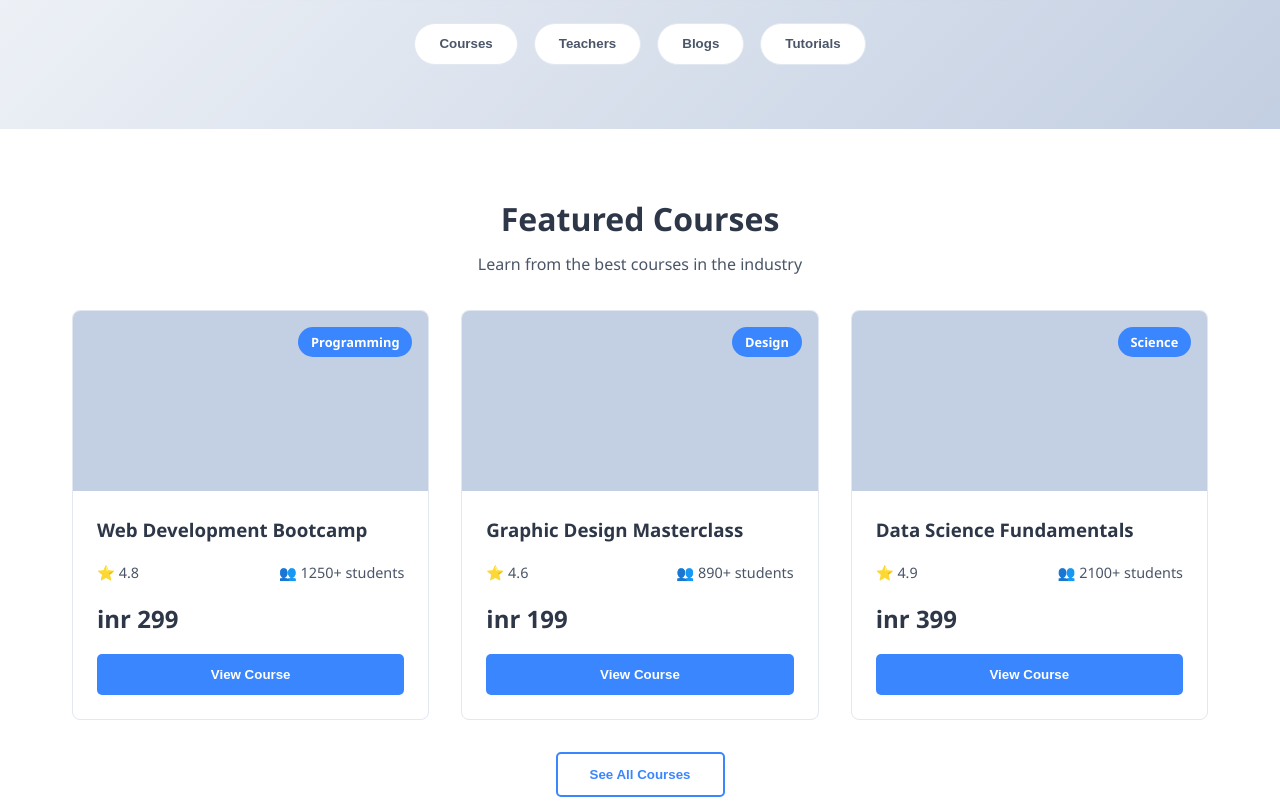
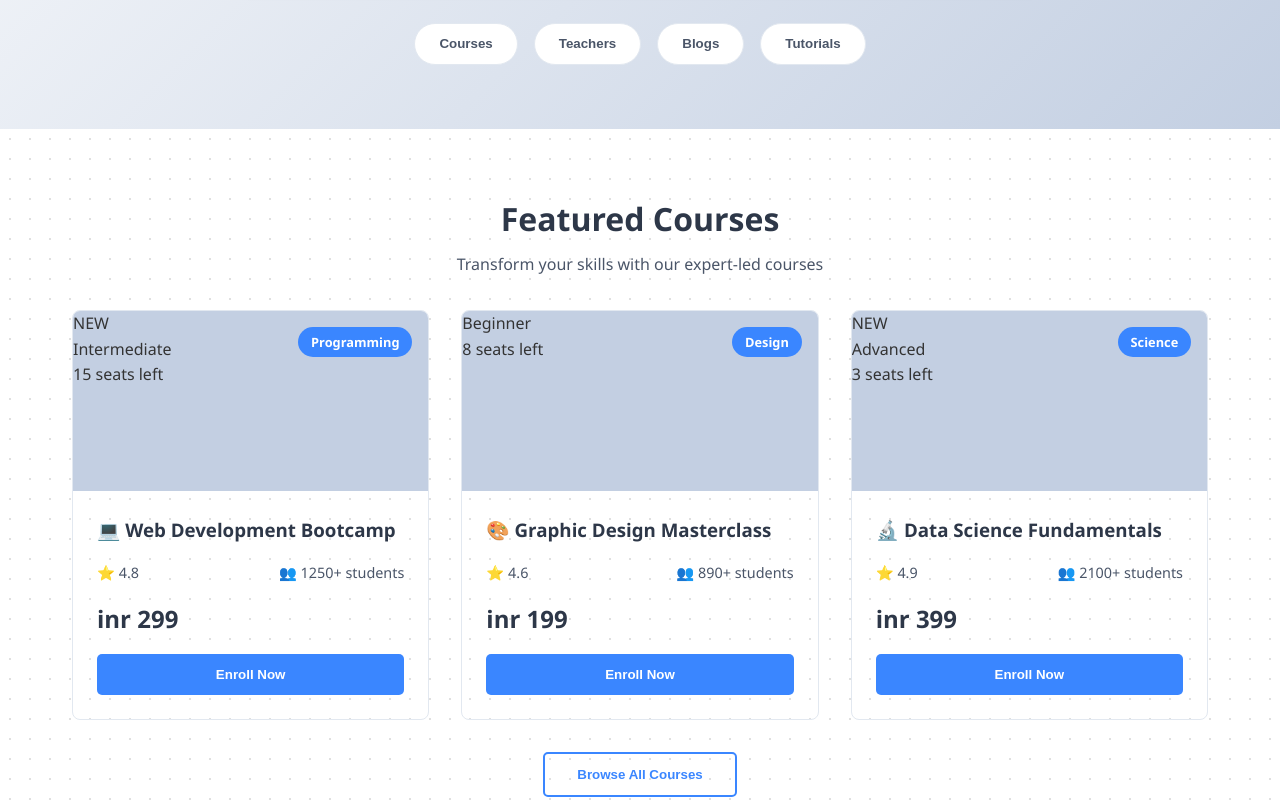
Before and after one commit to SoohamBhattacharyya/merits-academy, a React (Create React App) app: page / in a window 1280 px wide. Shown: the part 440-1242 px from the top of the page. Built offline with nearby package versions, Linux system fonts and the light colour scheme.

Commit message:
Customized courses section with new features

```diff
--- a/src/components/CoursesSection.css
+++ b/src/components/CoursesSection.css
@@ -1,6 +1,8 @@
 .courses-section {
   padding: 4rem 2rem;
   background-color: #fff;
+  background-image: radial-gradient(#e0e0e0 1px, transparent 1px);
+  background-size: 20px 20px;
 }
 
 .container {
--- a/src/components/CoursesSection.js
+++ b/src/components/CoursesSection.js
@@ -2,30 +2,48 @@ import React from 'react';
 import './CoursesSection.css';
 
 const CoursesSection = () => {
+  const getCategoryIcon = (category) => {
+    switch(category.toLowerCase()) {
+      case 'programming': return '💻';
+      case 'design': return '🎨';
+      case 'science': return '🔬';
+      default: return '📚';
+    }
+  };
+
   const courses = [
     {
       id: 1,
       title: "Web Development Bootcamp",
       category: "Programming",
+      difficulty: "Intermediate",
       rating: 4.8,
       students: 1250,
-      price: 299
+      price: 299,
+      seatsLeft: 15,
+      isNew: true
     },
     {
       id: 2,
       title: "Graphic Design Masterclass",
       category: "Design",
+      difficulty: "Beginner",
       rating: 4.6,
       students: 890,
-      price: 199
+      price: 199,
+      seatsLeft: 8,
+      isNew: false
     },
     {
       id: 3,
       title: "Data Science Fundamentals",
       category: "Science",
+      difficulty: "Advanced",
       rating: 4.9,
       students: 2100,
-      price: 399
+      price: 399,
+      seatsLeft: 3,
+      isNew: true
     }
   ];
 
@@ -33,28 +51,31 @@ const CoursesSection = () => {
     <section className="courses-section">
       <div className="container">
         <h2>Featured Courses</h2>
-        <p className="section-subtitle">Learn from the best courses in the industry</p>
+        <p className="section-subtitle">Transform your skills with our expert-led courses</p>
 
         <div className="courses-grid">
           {courses.map(course => (
             <div key={course.id} className="course-card">
               <div className="course-image">
+                {course.isNew && <div className="new-badge">NEW</div>}
                 <div className="category-badge">{course.category}</div>
+                <div className="difficulty-badge">{course.difficulty}</div>
+                <div className="seats-left">{course.seatsLeft} seats left</div>
               </div>
               <div className="course-details">
-                <h3>{course.title}</h3>
+                <h3>{getCategoryIcon(course.category)} {course.title}</h3>
                 <div className="course-meta">
                   <span>⭐ {course.rating}</span>
                   <span>👥 {course.students}+ students</span>
                 </div>
                 <div className="course-price">inr {course.price}</div>
-                <button className="view-btn">View Course</button>
+                <button className="view-btn">Enroll Now</button>
               </div>
             </div>
           ))}
         </div>
 
-        <button className="see-all-btn">See All Courses</button>
+        <button className="see-all-btn">Browse All Courses</button>
       </div>
     </section>
   );
```
